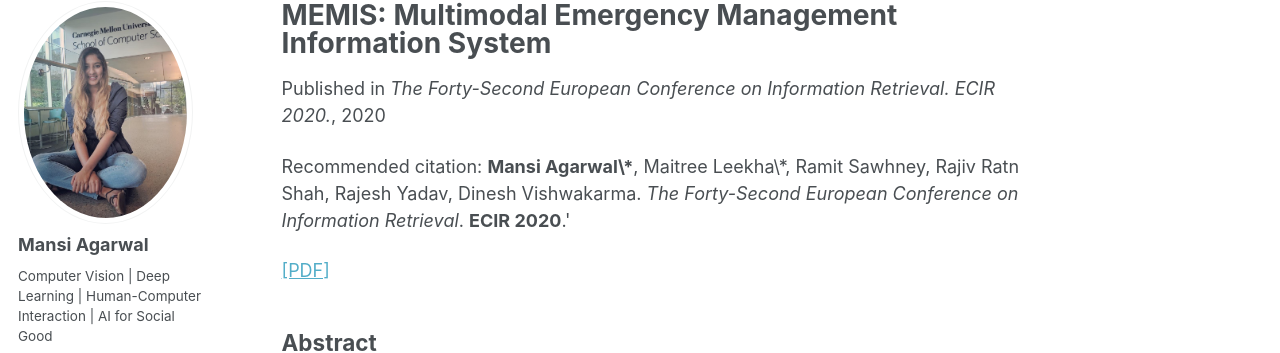
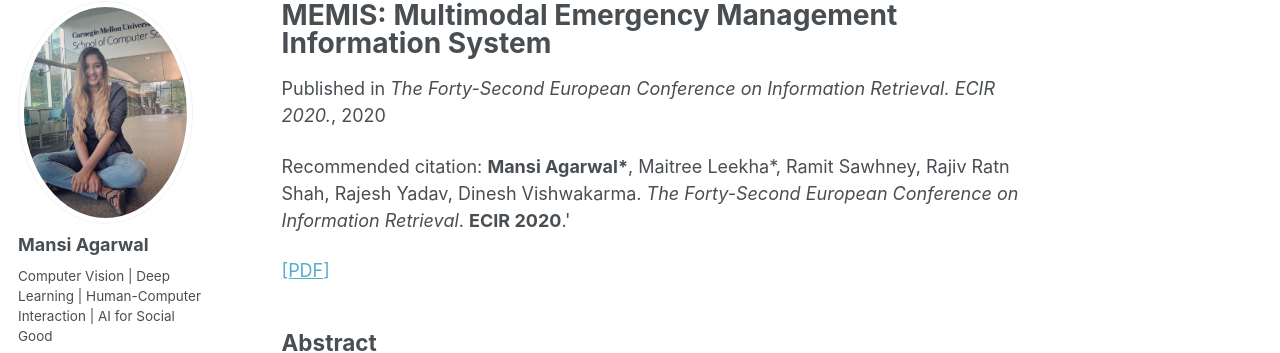
Before and after one commit to MansiAgarwal11/MansiAgarwal11.github.io, a Jekyll site: the page built from _publications/memis.md, in a window 1280 px wide and 1397 px high. Shown: the part 117-470 px from the top of the window. Built offline with Jekyll 4.4.1, drawn with Linux system fonts in a browser that asks for light colours.

```diff
--- a/_publications/memis.md
+++ b/_publications/memis.md
@@ -4,7 +4,7 @@ collection: publications
 permalink: /publications/crisisdias
 venue: "The Forty-Second European Conference on Information Retrieval. ECIR 2020."
 date: 2020-9-30
-citation: <b>Mansi Agarwal\*</b>, Maitree Leekha\*, Ramit Sawhney, Rajiv Ratn Shah, Rajesh Yadav, Dinesh Vishwakarma. <i>The Forty-Second European Conference on Information Retrieval</i>. <b>ECIR 2020</b>.'
+citation: <b>Mansi Agarwal*</b>, Maitree Leekha*, Ramit Sawhney, Rajiv Ratn Shah, Rajesh Yadav, Dinesh Vishwakarma. <i>The Forty-Second European Conference on Information Retrieval</i>. <b>ECIR 2020</b>.'
 ---
 
 [[PDF]](https://arxiv.org/pdf/2010.12810.pdf)
```
